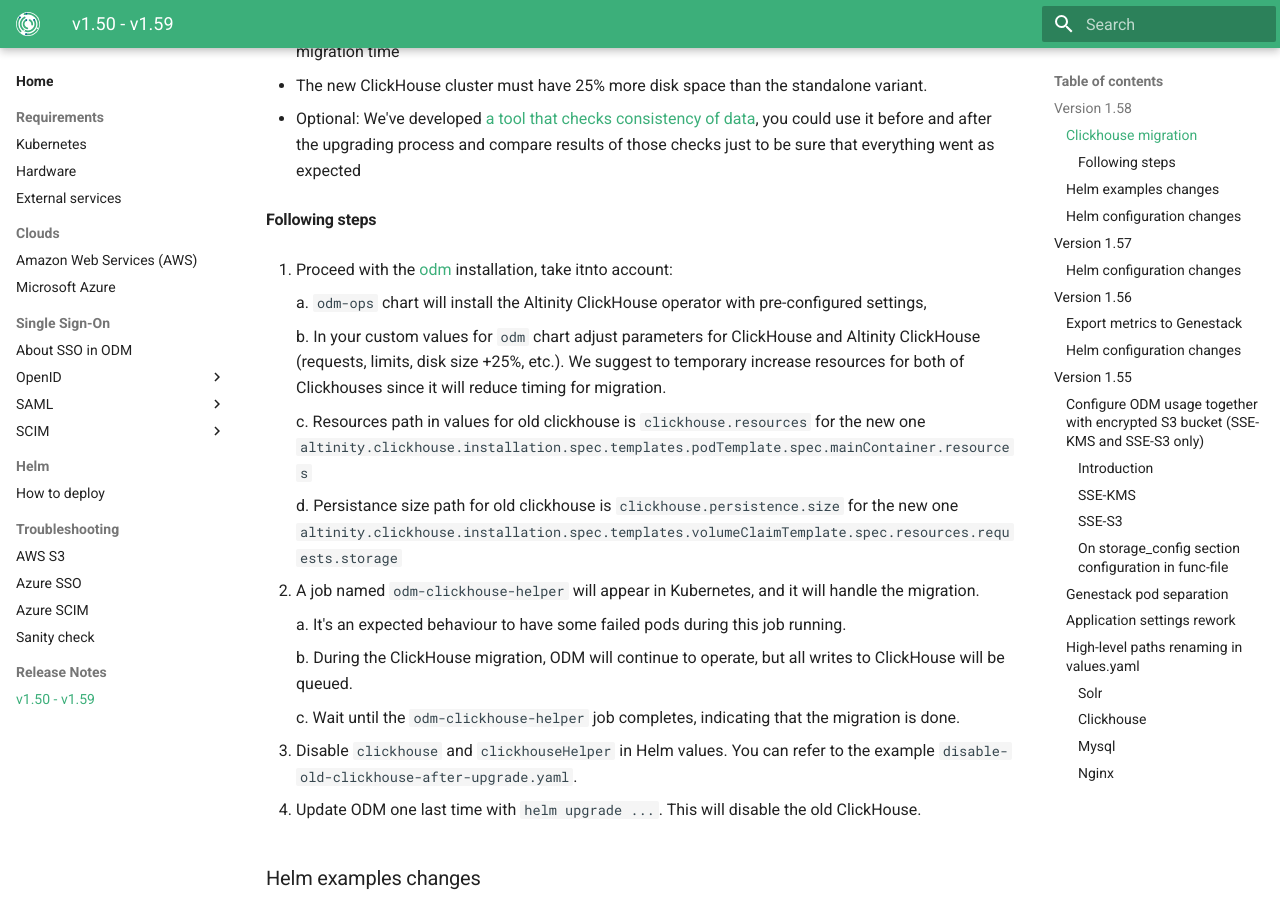
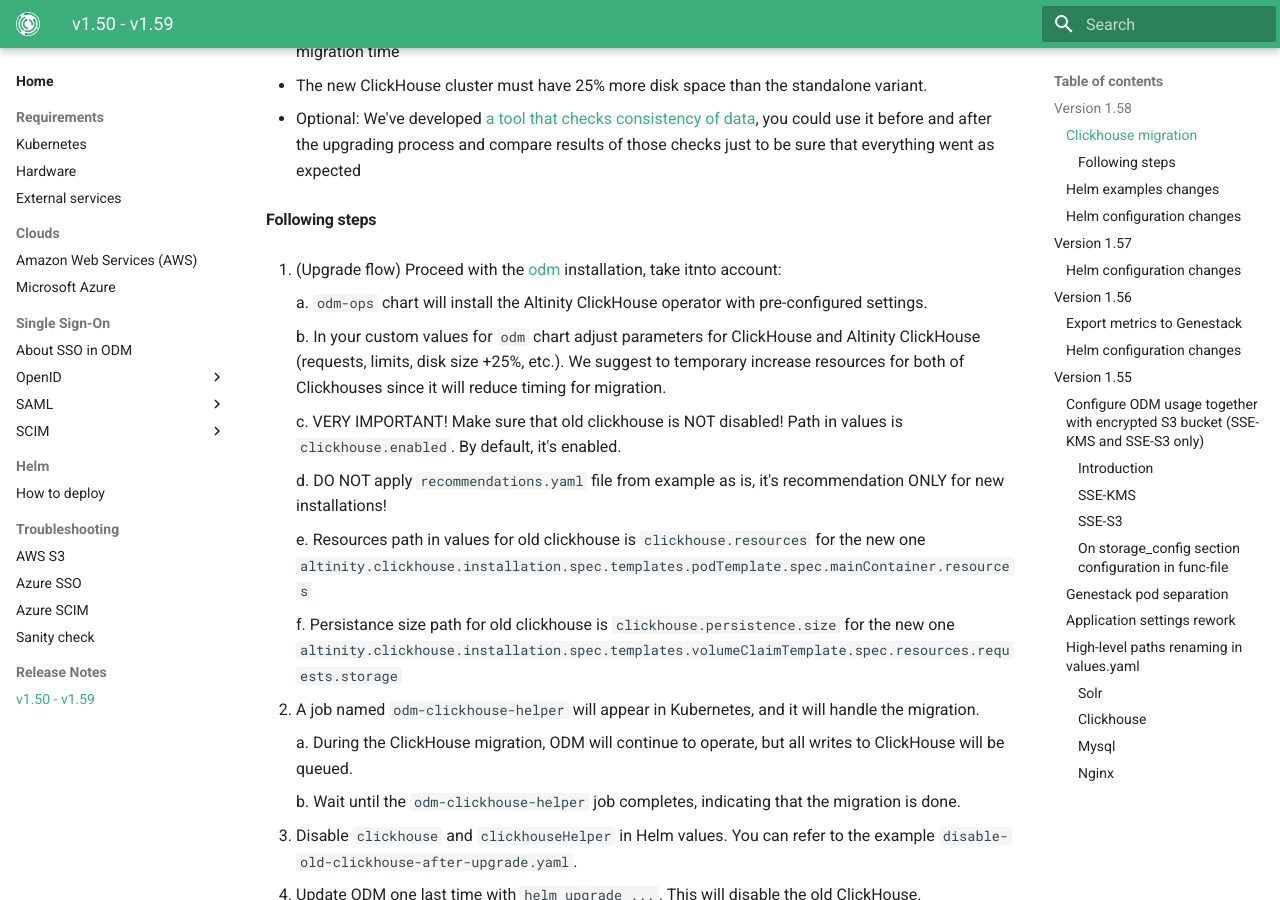
Before and after one commit to genestack/admin-docs, an MkDocs documentation site: the page built from docs/home/release-notes/v1.50-v1.59.md, in a window 1280 px wide and 900 px high, scrolled down 757 px. Built offline with MkDocs 1.6.1 and Material for MkDocs 9.7.7, drawn with Linux system fonts in a browser that asks for light colours; the version menu is left out.

Commit message:
[ODM-11887] Update doc

```diff
--- a/docs/home/release-notes/v1.50-v1.59.md
+++ b/docs/home/release-notes/v1.50-v1.59.md
@@ -26,23 +26,25 @@
 
 #### Following steps
 
-  1. Proceed with the [odm](../helm/how-to-deploy.md#deployment-process) installation, take itnto account:
+  1. (Upgrade flow) Proceed with the [odm](../helm/how-to-deploy.md#deployment-process) installation, take itnto account:
 
-     a. `odm-ops` chart will install the Altinity ClickHouse operator with pre-configured settings,
+     a. `odm-ops` chart will install the Altinity ClickHouse operator with pre-configured settings.
 
      b. In your custom values for `odm` chart adjust parameters for ClickHouse and Altinity ClickHouse (requests, limits, disk size +25%, etc.). We suggest to temporary increase resources for both of Clickhouses since it will reduce timing for migration.
 
-     c. Resources path in values for old clickhouse is `clickhouse.resources` for the new one `altinity.clickhouse.installation.spec.templates.podTemplate.spec.mainContainer.resources`
+     c. VERY IMPORTANT! Make sure that old clickhouse is NOT disabled! Path in values is `clickhouse.enabled`. By default, it's enabled.
 
-     d. Persistance size path for old clickhouse is `clickhouse.persistence.size` for the new one `altinity.clickhouse.installation.spec.templates.volumeClaimTemplate.spec.resources.requests.storage`
+     d. DO NOT apply `recommendations.yaml` file from example as is, it's recommendation ONLY for new installations!
+
+     e. Resources path in values for old clickhouse is `clickhouse.resources` for the new one `altinity.clickhouse.installation.spec.templates.podTemplate.spec.mainContainer.resources`
+
+     f. Persistance size path for old clickhouse is `clickhouse.persistence.size` for the new one `altinity.clickhouse.installation.spec.templates.volumeClaimTemplate.spec.resources.requests.storage`
 
   2. A job named `odm-clickhouse-helper` will appear in Kubernetes, and it will handle the migration.
 
-     a. It's an expected behaviour to have some failed pods during this job running.
+     a. During the ClickHouse migration, ODM will continue to operate, but all writes to ClickHouse will be queued.
 
-     b. During the ClickHouse migration, ODM will continue to operate, but all writes to ClickHouse will be queued.
-
-     c. Wait until the `odm-clickhouse-helper` job completes, indicating that the migration is done.
+     b. Wait until the `odm-clickhouse-helper` job completes, indicating that the migration is done.
 
   3. Disable `clickhouse` and `clickhouseHelper` in Helm values. You can refer to the example `disable-old-clickhouse-after-upgrade.yaml`.
 
```
